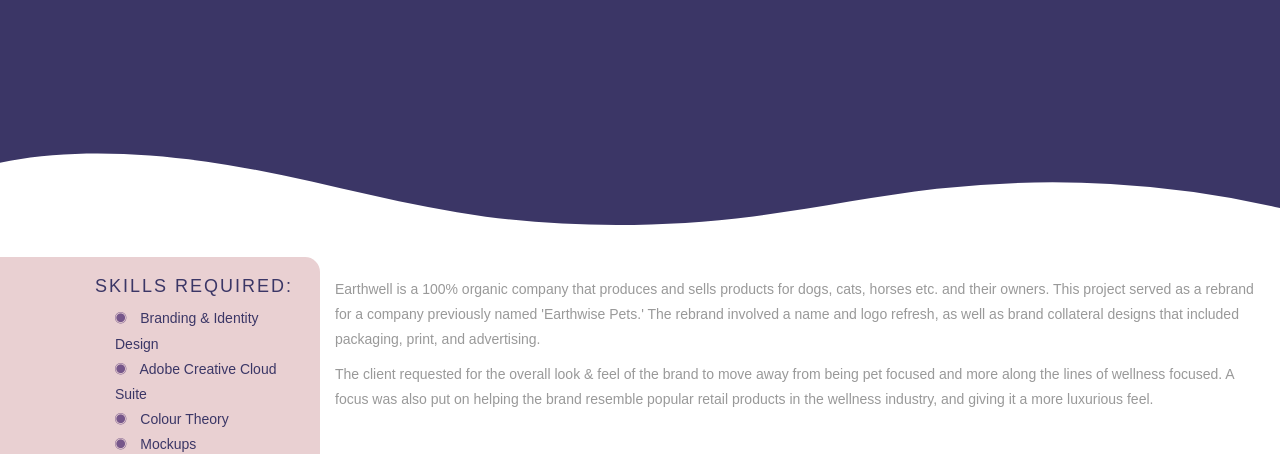
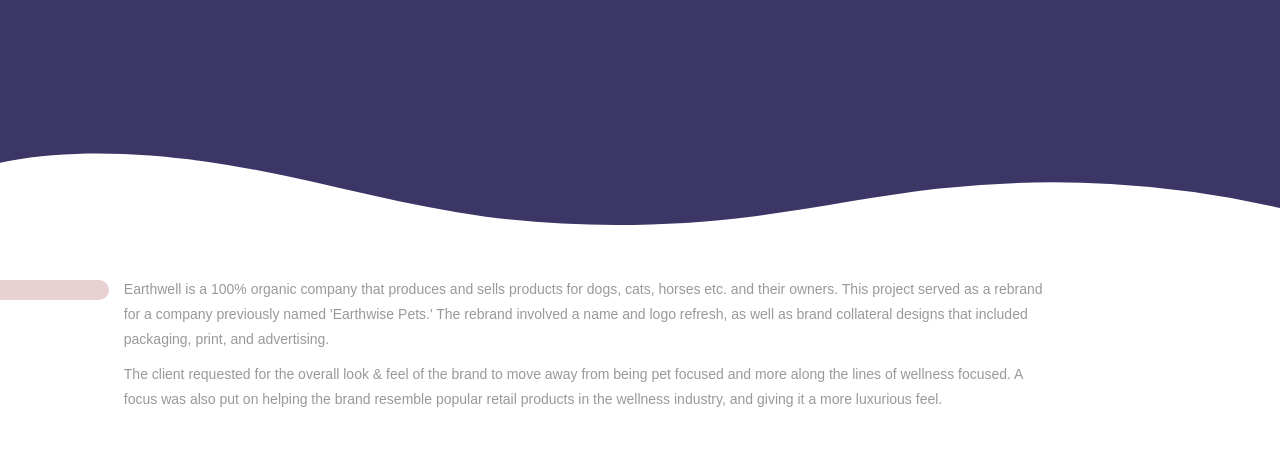
Before and after one commit to sianposthumus/sianposthumus.github.io, a plain HTML site: page single-project.html in a window 1280 px wide. Shown: the part 349-803 px from the top of the page. Drawn offline with Linux system fonts and the light colour scheme; files whose address does not match are found by name; a web font is replaced by a local one.

Commit message:
earthwell page done

```diff
--- a/css/style.css
+++ b/css/style.css
@@ -1372,20 +1372,14 @@
     margin-top: 100px;
 }
 
-.col-md-3>h4 {
-    margin-left: 80px;
-    margin-top: -10px;
-    font-family: forum, sans-serif;
-    color:#3b3666;
-    letter-spacing: 2px;
-}
 
 .col-md-3 {
     background-color:#e9d0d2;
     border-radius: 0 15px 15px 0;
-    padding-top: 30px;
+    padding-top: 10px;
     padding-bottom: 10px;
-    margin-top: -20px;
+    margin-top: 3px;
+    width: 8.5%;
 }
 
 .image-gallery {
--- a/single-project.html
+++ b/single-project.html
@@ -97,13 +97,6 @@
             <div class="h-30"></div>
         </div>
         <div class="col-md-3">
-            <h4>SKILLS REQUIRED:</h4>
-            <ul class="cat-ul">
-                <li><i class="ion-ios-circle-filled"></i> Branding & Identity Design </li>
-                <li><i class="ion-ios-circle-filled"></i> Adobe Creative Cloud Suite</li>
-                <li><i class="ion-ios-circle-filled"></i> Colour Theory</li>
-                <li><i class="ion-ios-circle-filled"></i> Mockups</li>
-            </ul>
         </div>
         <div class="col-md-9 earthwell">
             <p>Earthwell is a 100% organic company that produces and sells products for dogs, cats, horses etc. and their owners. This project served as a rebrand for a company previously named 'Earthwise Pets.' The rebrand involved a name and logo refresh, as well as brand collateral designs that included packaging, print, and advertising.  </p>
```
